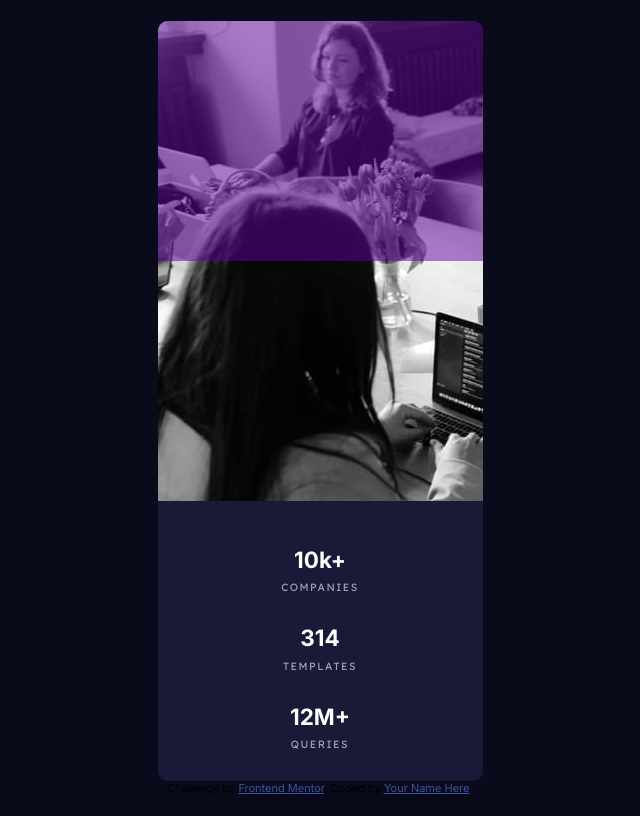
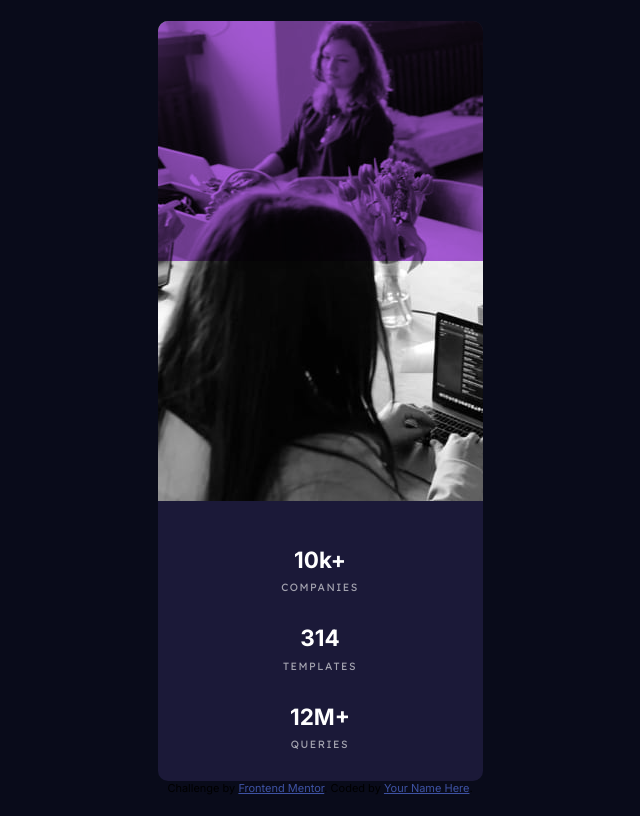
Before and after one commit to TheSpiritCode/Stats-preview-card-component, a website: page index.html in a window 1280 px wide. Shown: the whole page, without its empty margins (320-960 px from the left). Drawn offline with Linux system fonts and the light colour scheme.

Commit message:
multiply blend mode

```diff
--- a/src/scss/app.scss
+++ b/src/scss/app.scss
@@ -43,10 +43,11 @@ body {
 
       .image__overlay {
         position: absolute;
-        background-color: $soft-violet-opacity;
+        background-color: $soft-violet;
         width: 100%;
         height: 100%;
         top: 0;
+        mix-blend-mode: multiply;
       }
 
     }
```
Also changed, not shown: dist/app.css.
